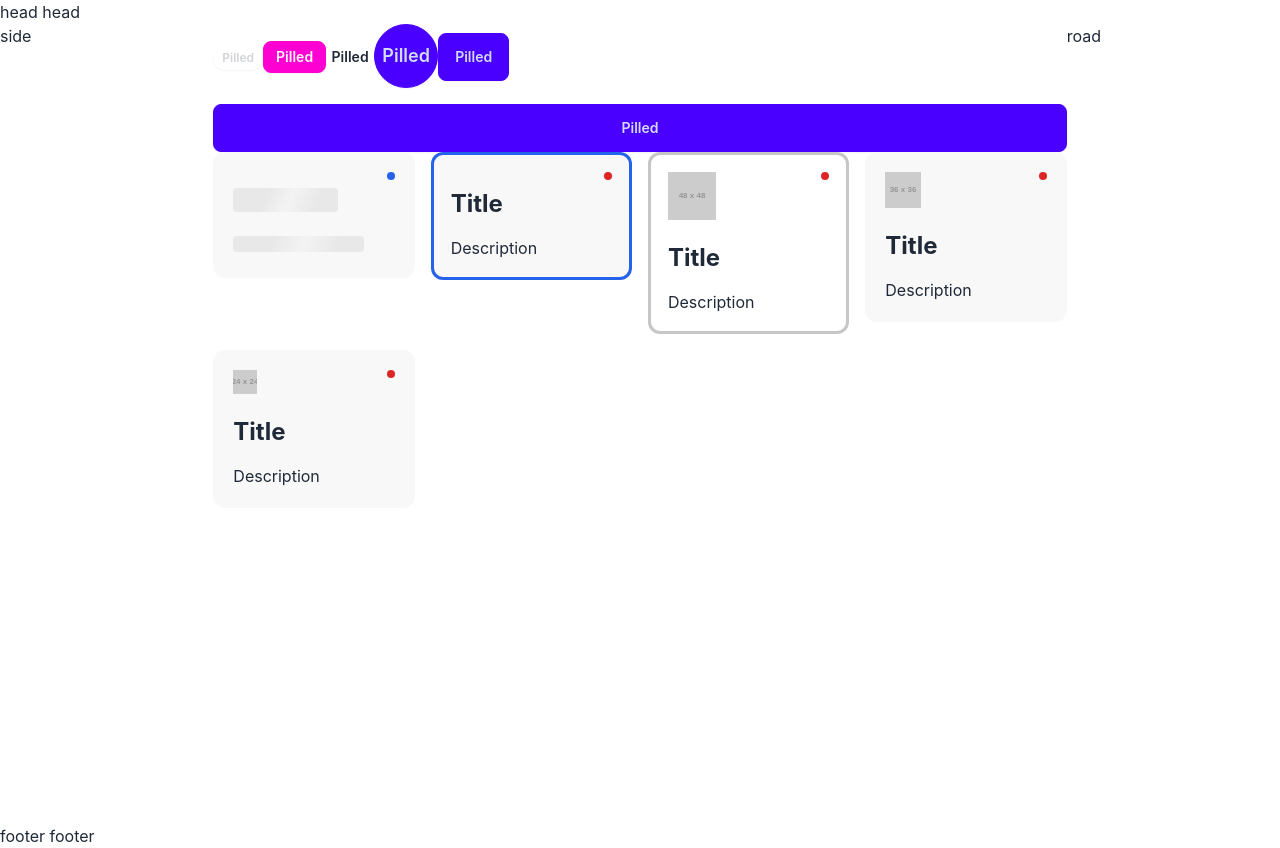
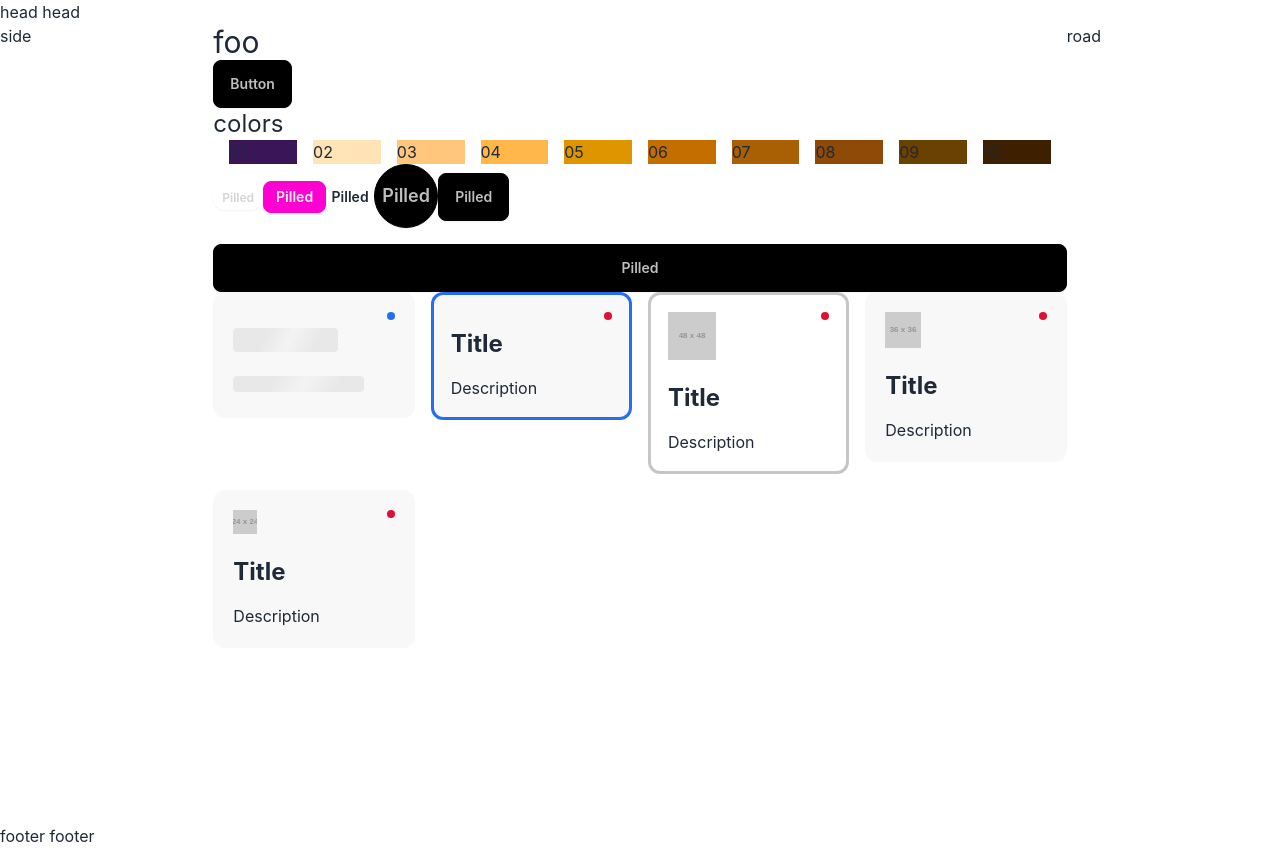
Before and after one commit to JunhaDex/vive-ui, a Vue app in the folder apps/base/: page /guide in a window 1280 px wide. Built offline with nearby package versions, Linux system fonts and the light colour scheme.

Commit message:
add base style

```diff
--- a/apps/base/index.html
+++ b/apps/base/index.html
@@ -1,5 +1,5 @@
 <!DOCTYPE html>
-<html lang="en" class="">
+<html lang="en" data-theme="light">
 <head>
     <meta charset="UTF-8">
     <!--<link rel="icon" href="/favicon.ico">-->
--- a/apps/base/src/views/Guide.vue
+++ b/apps/base/src/views/Guide.vue
@@ -1,5 +1,21 @@
 <template>
   <section>
+    <h1 class="text-3xl">foo</h1>
+    <button class="btn btn-primary">Button</button>
+    <br />
+    <span class="text-2xl">colors</span>
+    <div class="grid grid-cols-10 gap-4 mx-4">
+      <div class="bg-purple-900">01</div>
+      <div class="bg-amber-100">02</div>
+      <div class="bg-amber-200">03</div>
+      <div class="bg-amber-300">04</div>
+      <div class="bg-amber-400">05</div>
+      <div class="bg-amber-500">06</div>
+      <div class="bg-amber-600">07</div>
+      <div class="bg-amber-700">08</div>
+      <div class="bg-amber-800">09</div>
+      <div class="bg-amber-900">10</div>
+    </div>
     <GridContainer col="1" row="1">
       <div>
         <BaseBtn shape="pill" size="xs" level="1" @click="handleClick" :disabled="true"
--- a/apps/base/tailwind.config.js
+++ b/apps/base/tailwind.config.js
@@ -3,7 +3,145 @@ export default {
   darkMode: 'class',
   content: ['./index.html', './src/**/*.{vue,js,ts,jsx,tsx}'],
   theme: {
-    extend: {}
+    extend: {},
+    colors: {
+      transparent: 'transparent',
+      current: 'currentColor',
+      black: '#000',
+      white: '#fff',
+      magenta: {
+        50: '#feeff9',
+        100: '#fedff3',
+        200: '#ffcef2',
+        300: '#fface5',
+        400: '#f877d2',
+        500: '#e142bc',
+        600: '#ca26a5',
+        700: '#a91a90',
+        800: '#891869',
+        900: '#50003f'
+      },
+      purple: {
+        50: '#f9f1ff',
+        100: '#f2e3ff',
+        200: '#ebd5ff',
+        300: '#ddb9ff',
+        400: '#c490f9',
+        500: '#a964f7',
+        600: '#944de7',
+        700: '#7c3ec3',
+        800: '#633495',
+        900: '#3a1659'
+      },
+      blue: {
+        50: '#eff4fe',
+        100: '#dee9fe',
+        200: '#cddeff',
+        300: '#a9c9ff',
+        400: '#6daafb',
+        500: '#068bee',
+        600: '#266ef1',
+        700: '#175bcc',
+        800: '#1948a3',
+        900: '#002661'
+      },
+      teal: {
+        50: '#e2f8fb',
+        100: '#cdeef3',
+        200: '#b0e7ef',
+        300: '#77d5e3',
+        400: '#01b8ca',
+        500: '#0095a4',
+        600: '#007f8c',
+        700: '#016974',
+        800: '#1a535a',
+        900: '#002f14'
+      },
+      green: {
+        50: '#eaf6ed',
+        100: '#d3efda',
+        200: '#b1eac2',
+        300: '#7fd99a',
+        400: '#06c167',
+        500: '#009a51',
+        600: '#0e8345',
+        700: '#166c3b',
+        800: '#0d572d',
+        900: '#002f14'
+      },
+      lime: {
+        50: '#eef6e3',
+        100: '#deeec6',
+        200: '#cae6a0',
+        300: '#a6d467',
+        400: '#77b71c',
+        500: '#5b9500',
+        600: '#4f7f06',
+        700: '#3f6900',
+        800: '#365310',
+        900: '#1b2d00'
+      },
+      yellow: {
+        50: '#fdf2dc',
+        100: '#fbe5b6',
+        200: '#ffd688',
+        300: '#f6bc2f',
+        400: '#d79900',
+        500: '#b97502',
+        600: '#9f6402',
+        700: '#845201',
+        800: '#6b4100',
+        900: '#392300'
+      },
+      amber: {
+        50: '#fff1e1',
+        100: '#ffe4b7',
+        200: '#ffc67c',
+        300: '#ffb749',
+        400: '#df9500',
+        500: '#c46e00',
+        600: '#a95f03',
+        700: '#904a07',
+        800: '#6b4100',
+        900: '#3e2000'
+      },
+      orange: {
+        50: '#fff0e9',
+        100: '#fee2d4',
+        200: '#ffd3bc',
+        300: '#ffb48c',
+        400: '#fc823a',
+        500: '#e65300',
+        600: '#c54600',
+        700: '#a33b04',
+        800: '#823006',
+        900: '#461a00'
+      },
+      red: {
+        50: '#fff0ee',
+        100: '#ffe1de',
+        200: '#ffd2cd',
+        300: '#ffb2ab',
+        400: '#fc7f79',
+        500: '#f83446',
+        600: '#de1135',
+        700: '#bb032a',
+        800: '#950f22',
+        900: '#520810'
+      },
+      gray: {
+        50: '#f3f3f3',
+        100: '#e8e8e8',
+        200: '#dddddd',
+        300: '#bbbbbb',
+        400: '#a6a6a6',
+        500: '#868686',
+        600: '#727272',
+        700: '#5e5e5e',
+        800: '#4b4b4b',
+        900: '#282828'
+      }
+    }
   },
   safelist: [
     {
@@ -18,6 +156,21 @@ export default {
   ],
   plugins: [require('daisyui')],
   daisyui: {
-    themes: ['light']
+    themes: [
+      {
+        light: {
+          ...require('daisyui/src/theming/themes')['light'],
+          primary: '#000',
+          accent: '#266ef1',
+          error: '#de1135',
+          warning: '#f6bc2f',
+          success: '#0e8345',
+          'base-100': '#fff',
+          'base-200': '#f3f3f3',
+          '--rounded-box': '0.75rem',
+          '--rounded-btn': '0.5rem'
+        }
+      }
+    ]
   }
 }
```
